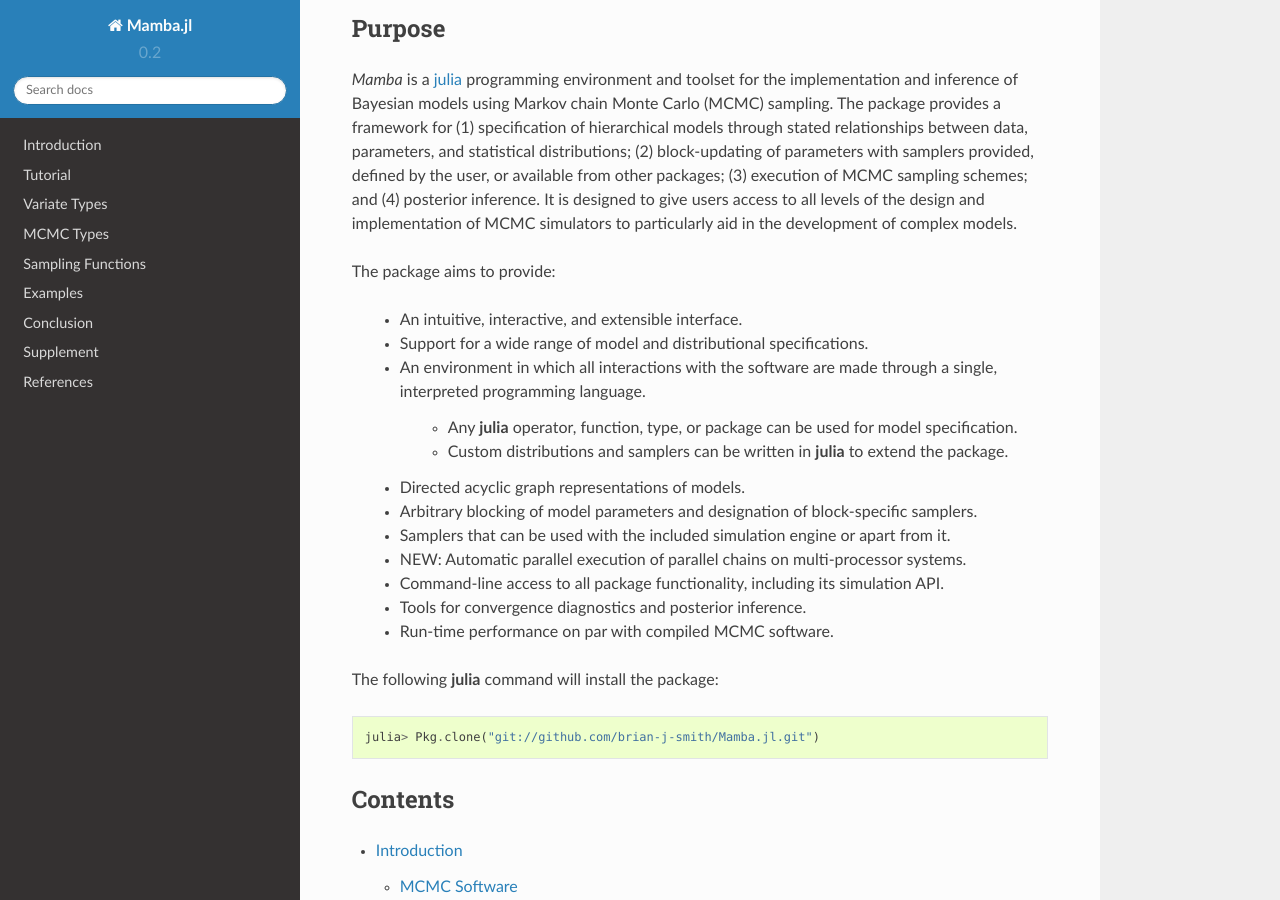
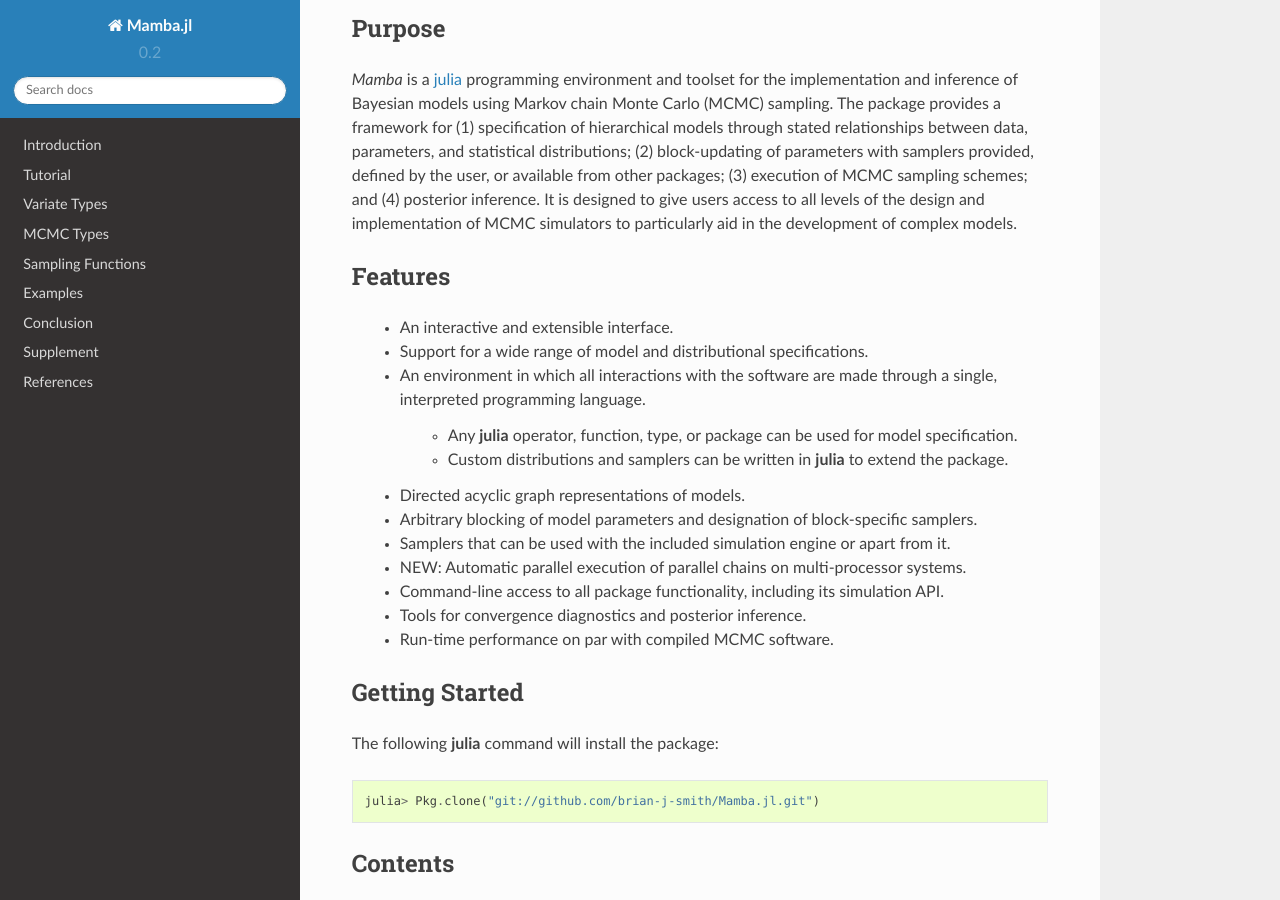
Before and after one commit to brian-j-smith/Mamba.jl, a Sphinx documentation site: the page built from doc/index.rst, in a window 1280 px wide and 900 px high, scrolled down 401 px. Built offline with Sphinx 7.4.7 and the Read the Docs theme 2.0.0, drawn with Linux system fonts in a browser that asks for light colours; formulas are drawn with MathJax 3.

Commit message:
Add section headings for readability.

```diff
--- a/doc/index.rst
+++ b/doc/index.rst
@@ -13,9 +13,10 @@
 
 `Mamba` is a `julia <http://julialang.org/>`_ programming environment and toolset for the implementation and inference of Bayesian models using Markov chain Monte Carlo (MCMC) sampling.  The package provides a framework for (1) specification of hierarchical models through stated relationships between data, parameters, and statistical distributions; (2) block-updating of parameters with samplers provided, defined by the user, or available from other packages; (3) execution of MCMC sampling schemes; and (4) posterior inference.  It is designed to give users access to all levels of the design and implementation of MCMC simulators to particularly aid in the development of complex models.
 
-The package aims to provide:
+Features
+--------
 
-	* An intuitive, interactive, and extensible interface.
+	* An interactive and extensible interface.
 	* Support for a wide range of model and distributional specifications.
 	* An environment in which all interactions with the software are made through a single, interpreted programming language.
 
@@ -29,6 +30,9 @@
 	* Command-line access to all package functionality, including its simulation API.
 	* Tools for convergence diagnostics and posterior inference.
 	* Run-time performance on par with compiled MCMC software.
+
+Getting Started
+---------------
 
 The following **julia** command will install the package:
 
```
Also changed, not shown: README.md (+6 -2 lines).
